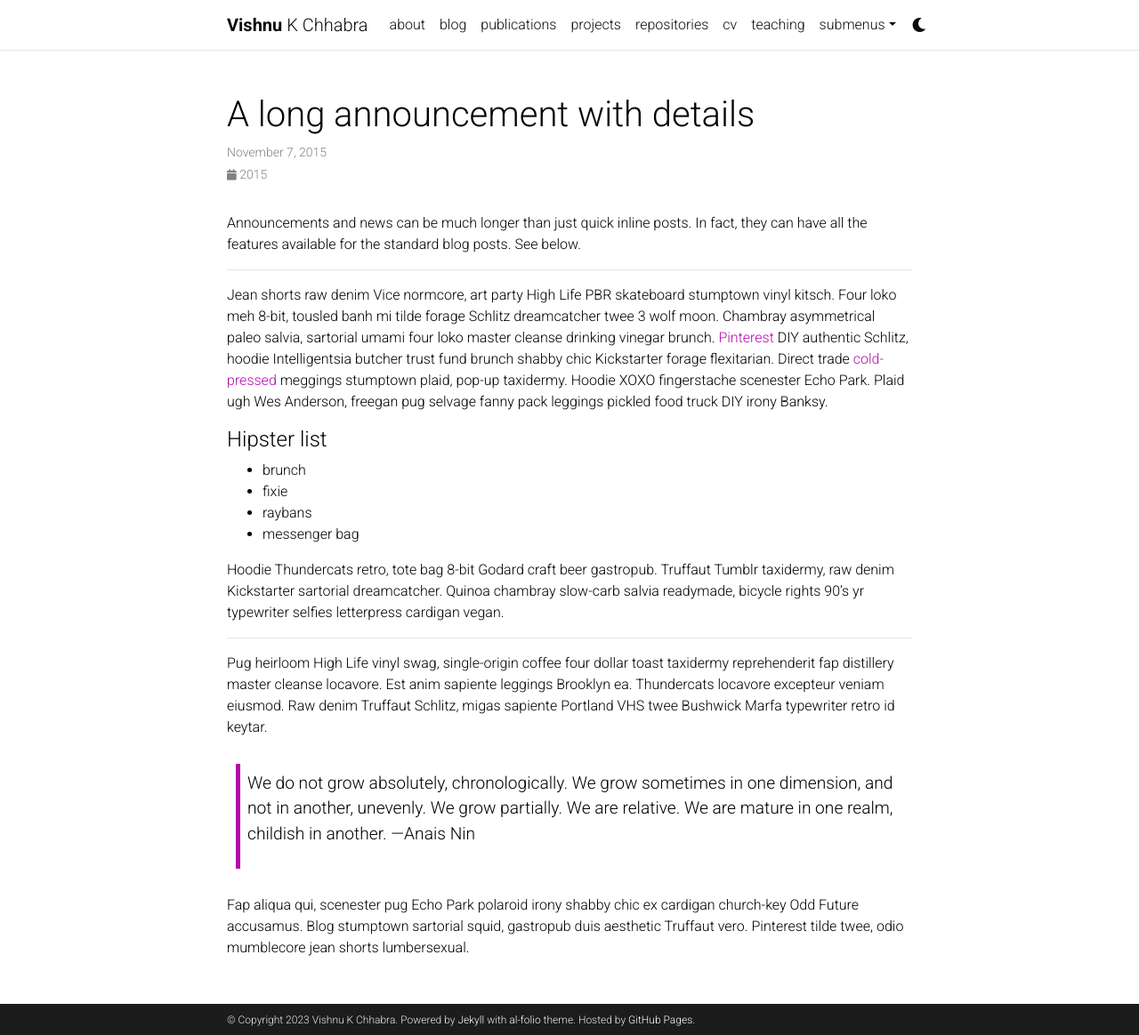
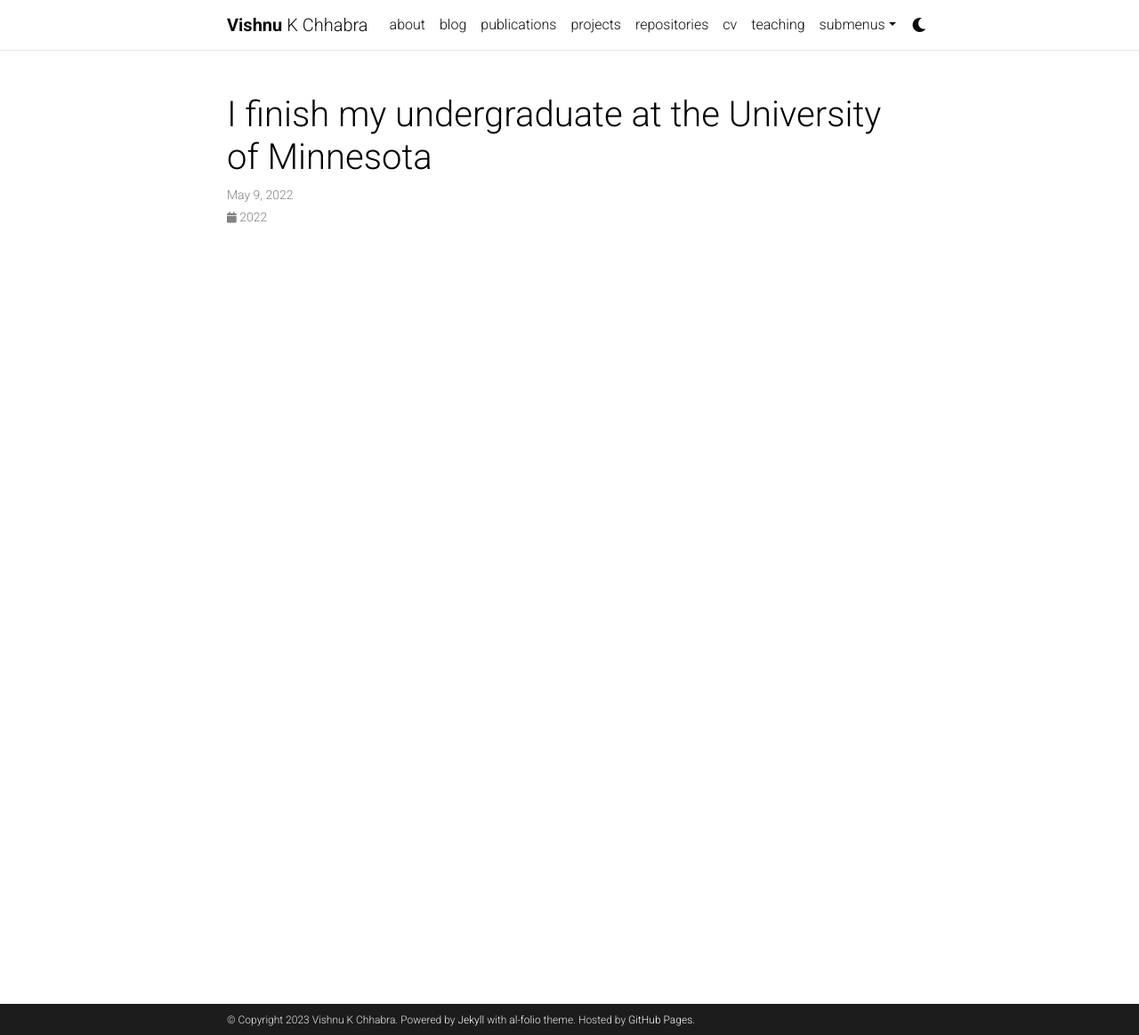
Before and after one commit to VishnuKabir/VishnuKabir.github.io, a Jekyll site: the page built from _news/announcement_2.md, in a window 1280 px wide and 1164 px high. Shown: the whole window at 89% size. Built offline with Jekyll 4.4.1, drawn with Linux system fonts in a browser that asks for light colours; comment, search, counter and statistics services are not loaded; a style sheet for code colours, icons or effects is not loaded.

Commit message:
news changes

```diff
--- a/_config.yml
+++ b/_config.yml
@@ -182,7 +182,7 @@ announcements:
   limit: 5 # leave blank to include all the news in the `_news` folder
 
 latest_posts:
-  enabled: true
+  enabled: false
   scrollable: true # adds a vertical scroll bar if there are more than 3 new posts items
   limit: 3 # leave blank to include all the blog posts
 
--- a/_news/announcement_2.md
+++ b/_news/announcement_2.md
@@ -1,32 +1,7 @@
 ---
 layout: post
-title: A long announcement with details
-date: 2015-11-07 16:11:00-0400
+title: I finish my undergraduate at the University of Minnesota
+date: 2022-05-09 16:11:00-0400
 inline: false
 related_posts: false
 ---
-
-Announcements and news can be much longer than just quick inline posts. In fact, they can have all the features available for the standard blog posts. See below.
-
-***
-
-Jean shorts raw denim Vice normcore, art party High Life PBR skateboard stumptown vinyl kitsch. Four loko meh 8-bit, tousled banh mi tilde forage Schlitz dreamcatcher twee 3 wolf moon. Chambray asymmetrical paleo salvia, sartorial umami four loko master cleanse drinking vinegar brunch. <a href="https://www.pinterest.com">Pinterest</a> DIY authentic Schlitz, hoodie Intelligentsia butcher trust fund brunch shabby chic Kickstarter forage flexitarian. Direct trade <a href="https://en.wikipedia.org/wiki/Cold-pressed_juice">cold-pressed</a> meggings stumptown plaid, pop-up taxidermy. Hoodie XOXO fingerstache scenester Echo Park. Plaid ugh Wes Anderson, freegan pug selvage fanny pack leggings pickled food truck DIY irony Banksy.
-
-#### Hipster list
-<ul>
-    <li>brunch</li>
-    <li>fixie</li>
-    <li>raybans</li>
-    <li>messenger bag</li>
-</ul>
-
-Hoodie Thundercats retro, tote bag 8-bit Godard craft beer gastropub. Truffaut Tumblr taxidermy, raw denim Kickstarter sartorial dreamcatcher. Quinoa chambray slow-carb salvia readymade, bicycle rights 90's yr typewriter selfies letterpress cardigan vegan.
-
-***
-
-Pug heirloom High Life vinyl swag, single-origin coffee four dollar toast taxidermy reprehenderit fap distillery master cleanse locavore. Est anim sapiente leggings Brooklyn ea. Thundercats locavore excepteur veniam eiusmod. Raw denim Truffaut Schlitz, migas sapiente Portland VHS twee Bushwick Marfa typewriter retro id keytar.
-
-> We do not grow absolutely, chronologically. We grow sometimes in one dimension, and not in another, unevenly. We grow partially. We are relative. We are mature in one realm, childish in another.
-> —Anais Nin
-
-Fap aliqua qui, scenester pug Echo Park polaroid irony shabby chic ex cardigan church-key Odd Future accusamus. Blog stumptown sartorial squid, gastropub duis aesthetic Truffaut vero. Pinterest tilde twee, odio mumblecore jean shorts lumbersexual.
```
Also changed, not shown: _news/announcement_1.md (+2 -2 lines), _pages/about.md (+1 -0 lines).
